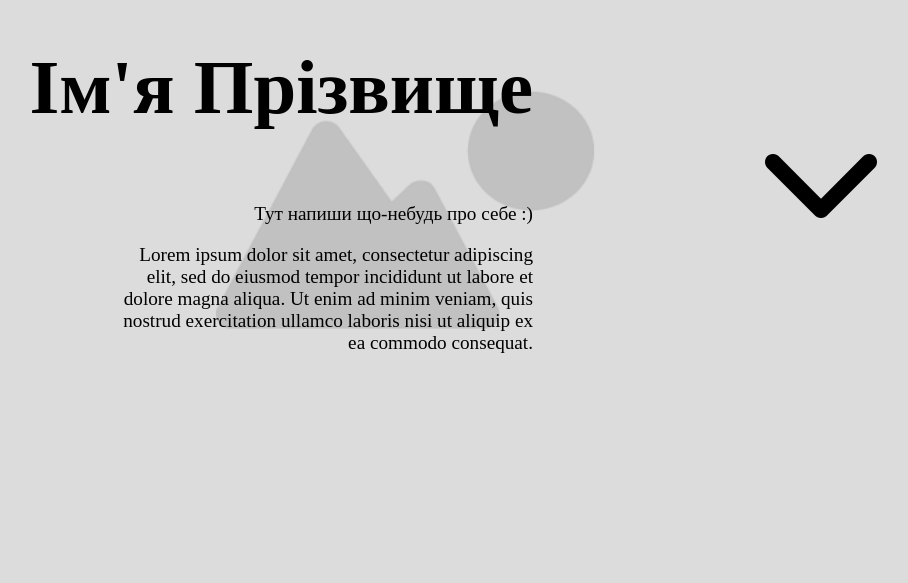
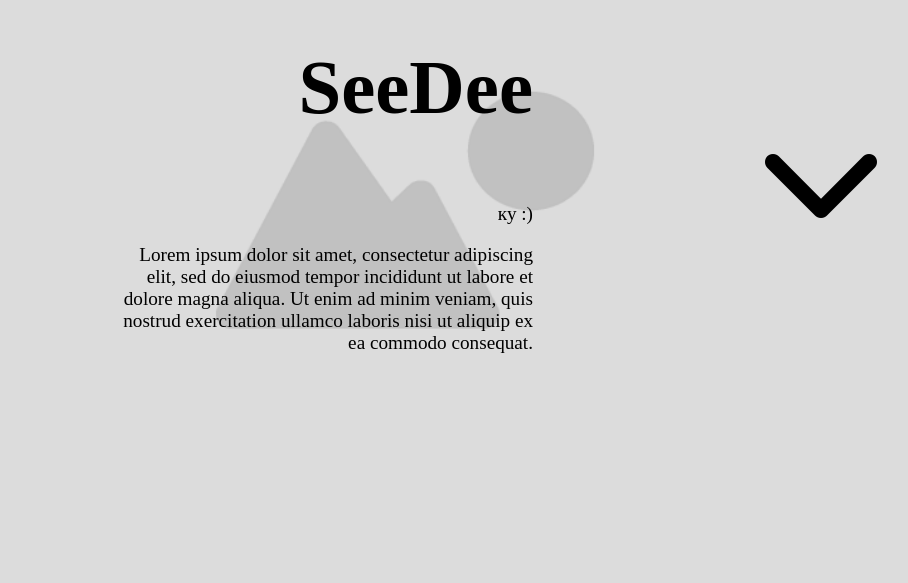
Before and after one commit to SeeDee05/portfolio, a plain HTML site: page index.html in a window 1280 px wide. Shown: the part 217-800 px from the top of the page, without its empty margins (235-1143 px from the left). Drawn offline with Linux system fonts and the light colour scheme.

Commit message:
first commit

```diff
--- a/index.html
+++ b/index.html
@@ -9,9 +9,9 @@
 <body>
     <header>
         <div class="header_left">
-            <h1>Ім'я Прізвище</h1>
+            <h1>SeeDee</h1>
             <div class="bio">
-                <p>Тут напиши що-небудь про себе :)</p>
+                <p>ку :)</p>
                 <p>Lorem ipsum dolor sit amet, consectetur adipiscing elit, sed do eiusmod tempor incididunt ut labore et dolore magna aliqua. Ut enim ad minim veniam, quis nostrud exercitation ullamco laboris nisi ut aliquip ex ea commodo consequat.</p>
             </div>
         </div>
```
